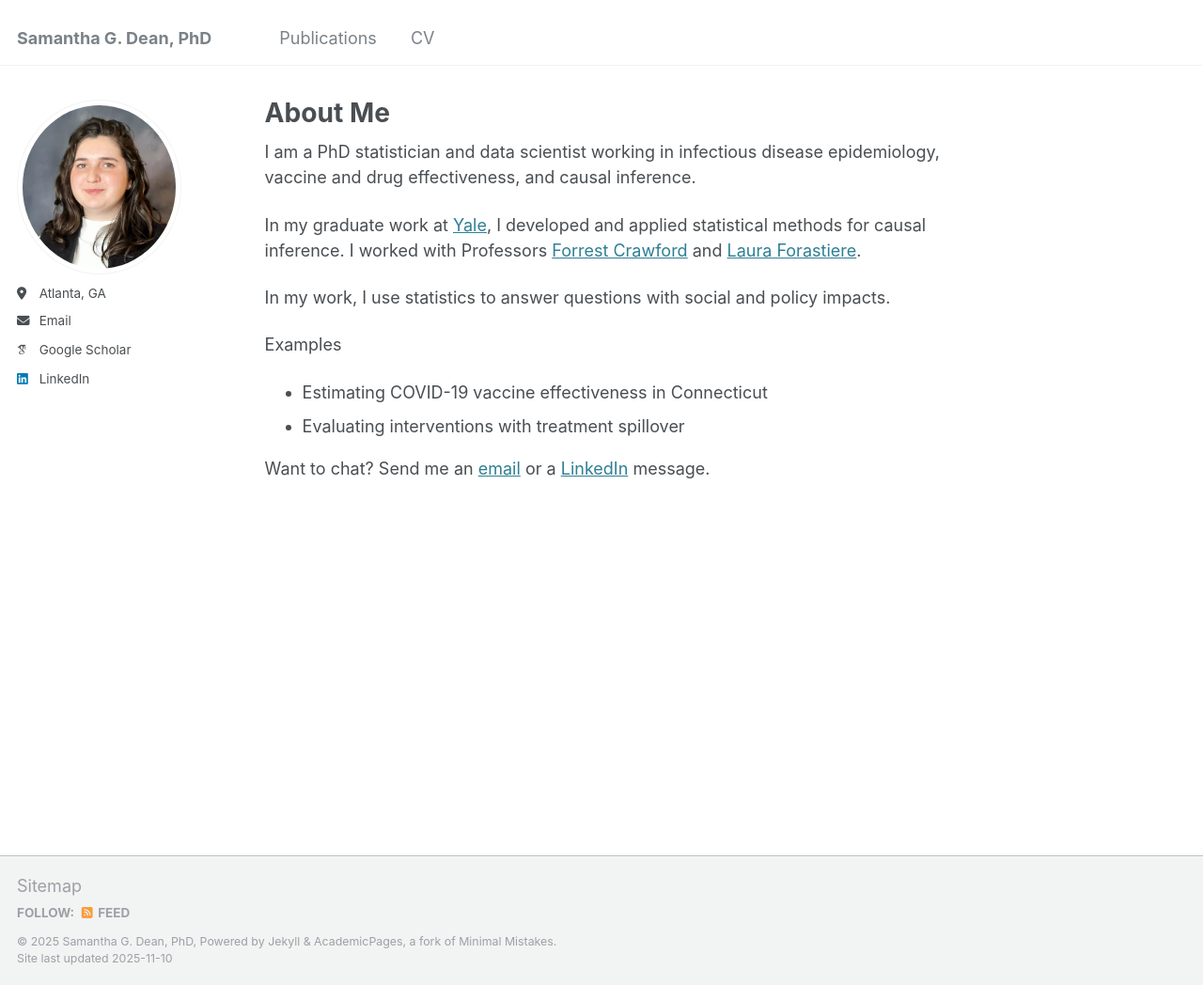
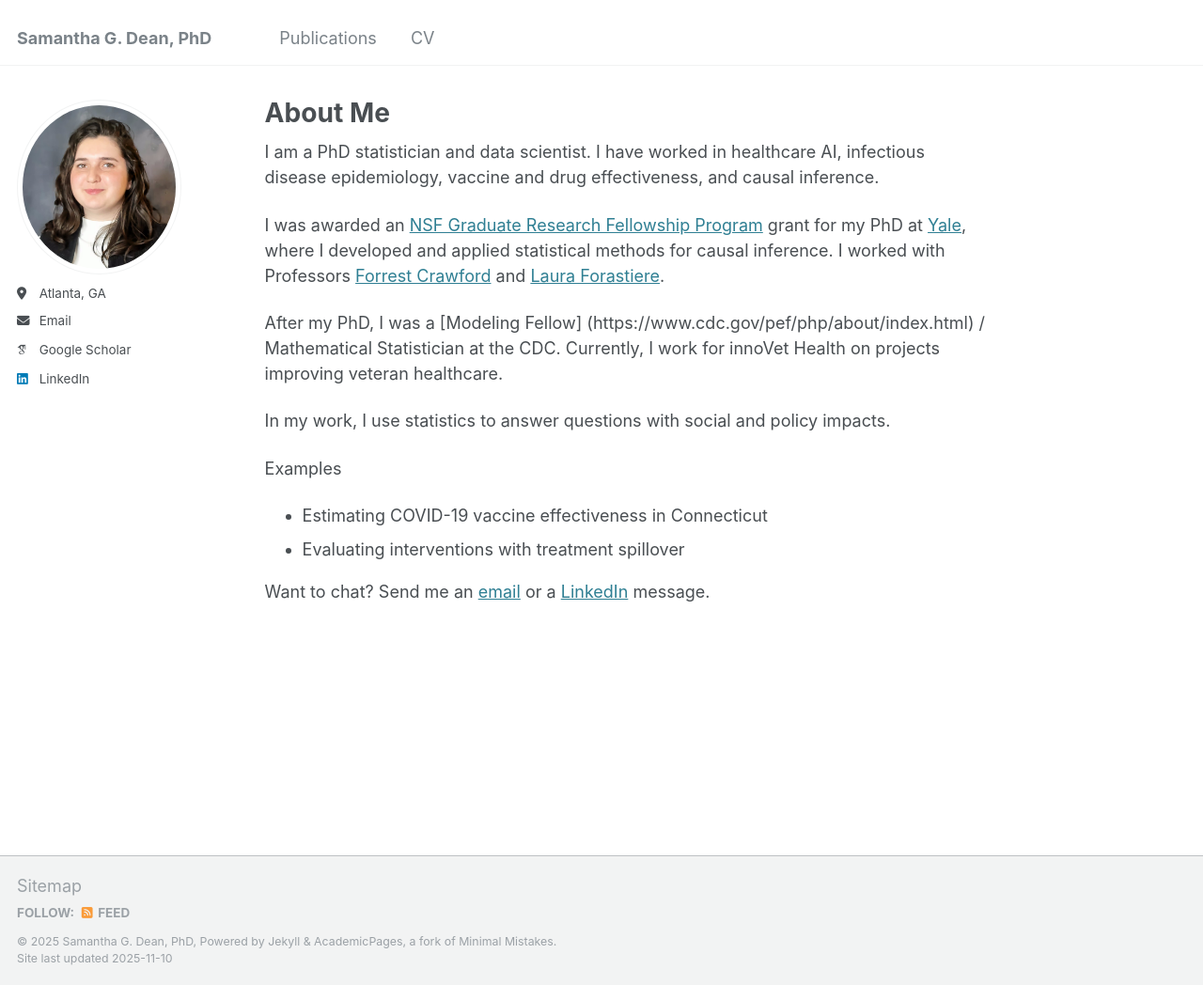
Before and after one commit to sammigd/sammigd.github.io, a Jekyll site: the page built from _pages/about.md, in a window 1280 px wide and 1048 px high. Shown: the whole window at 94% size. Built offline with Jekyll 4.4.1, drawn with Linux system fonts in a browser that asks for light colours; some web fonts are replaced.

Commit message:
bio edits

```diff
--- a/_pages/about.md
+++ b/_pages/about.md
@@ -7,9 +7,11 @@ redirect_from:
   - /about.html
 ---
 
-I am a PhD statistician and data scientist working in infectious disease epidemiology, vaccine and drug effectiveness, and causal inference.
+I am a PhD statistician and data scientist. I have worked in healthcare AI, infectious disease epidemiology, vaccine and drug effectiveness, and causal inference.
 
-In my graduate work at [Yale](https://ysph.yale.edu/), I developed and applied statistical methods for causal inference. I worked with Professors [Forrest Crawford](http://www.crawfordlab.io/) and [Laura Forastiere](https://ysph.yale.edu/profile/laura_forastiere/).
+I was awarded an [NSF Graduate Research Fellowship Program](https://www.nsfgrfp.org/) grant for my PhD at [Yale](https://ysph.yale.edu/), where I developed and applied statistical methods for causal inference. I worked with Professors [Forrest Crawford](http://www.crawfordlab.io/) and [Laura Forastiere](https://ysph.yale.edu/profile/laura_forastiere/).
+
+After my PhD, I was a [Modeling Fellow] (https://www.cdc.gov/pef/php/about/index.html) / Mathematical Statistician at the CDC. Currently, I work for innoVet Health on projects improving veteran healthcare.
 
 In my work, I use statistics to answer questions with social and policy impacts.
 
```
